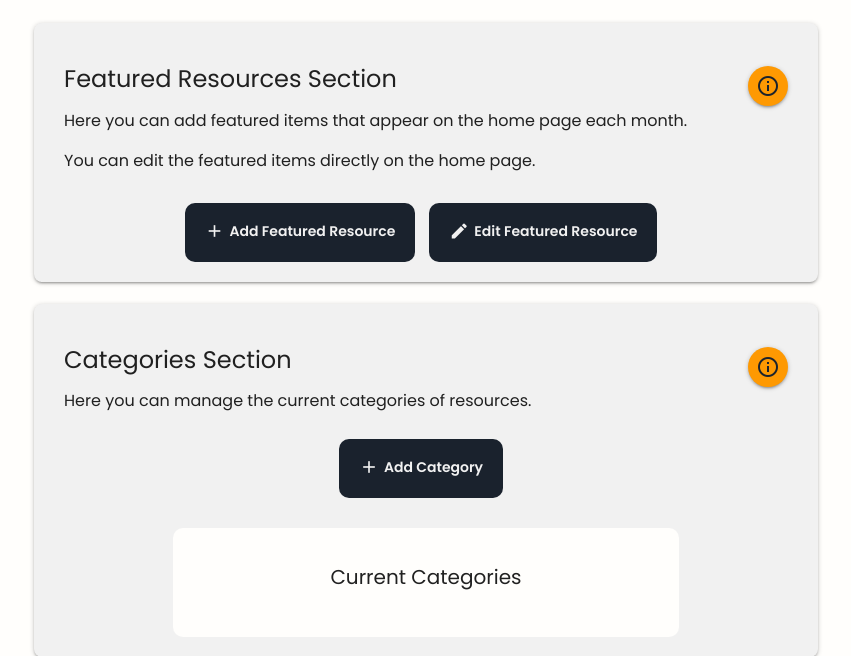
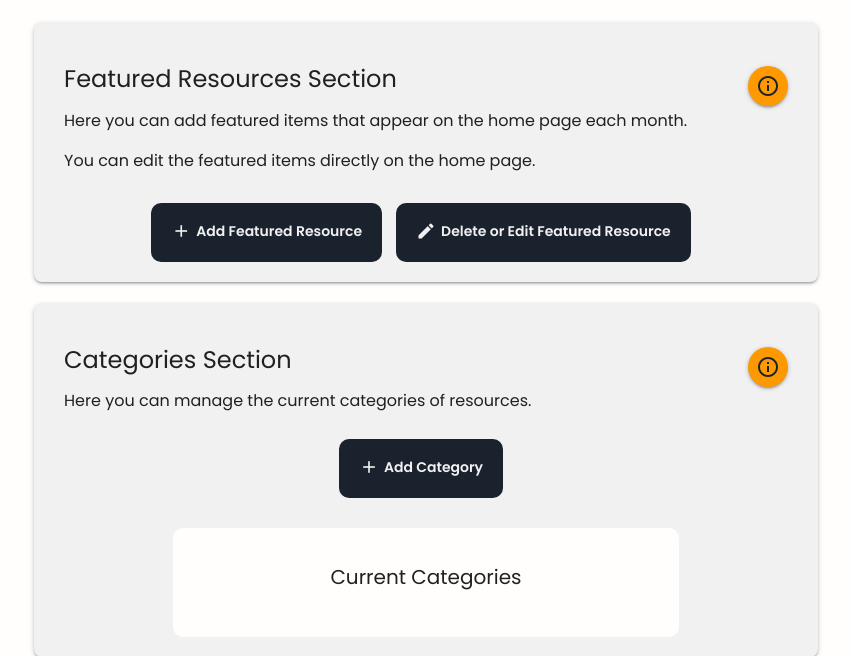
Before and after one commit to Code-Institute-Submissions/the-growth-club, a Flask app: page /admin_dashboard in a window 1280 px wide. Shown: the part 313-969 px from the top of the page, without its empty margins (214-1065 px from the left). Run offline with Flask 2, Linux system fonts and the light colour scheme; data that the repository does not hold is empty; some libraries are stand-ins or nearby versions.

Commit message:
Add delete featured resources functionality

```diff
--- a/app.py
+++ b/app.py
@@ -394,6 +394,17 @@ def edit_featured_resource(featured_resource_id):
                            categories=categories, topics=topics)
 
 
+# --- DELETE A FEATURED RESOURCE FUNCTIONALITY --- #
+@app.route("/delete_featured_resource/<featured_resource_id>")
+def delete_featured_resource(featured_resource_id):
+    """Delete Featured Resource. Find the resource by id and remove it from the
+    database. The present a message to confirm that it has been deleted."""
+    mongo.db.featured_resources.remove({"_id": ObjectId(featured_resource_id)})
+    flash("The Featured Resource was successfully deleted")
+    # return to the resources page
+    return redirect(url_for("get_featured_resources"))
+
+
 # --- ADD A CATEGORY FUNCTIONALITY --- #
 @app.route("/add_category", methods=["GET", "POST"])
 def add_category():
--- a/templates/admin_dashboard.html
+++ b/templates/admin_dashboard.html
@@ -31,8 +31,8 @@
                     <div class="center-align featured-btn">
                         <!-- Add resource Button-->
                         <a href="{{ url_for('add_featured_resource') }}" class="waves-effect waves-light general-button"><i class="material-icons left btn-icon">add</i>Add Featured Resource</a>
-                        <!-- Edit resource Button-->
-                        <a href="{{ url_for('get_featured_resources') }}" class="waves-effect waves-light general-button"><i class="material-icons left btn-icon">edit</i>Edit Featured Resource</a>
+                        <!-- Delete or Edit resource Button-->
+                        <a href="{{ url_for('get_featured_resources') }}" class="waves-effect waves-light general-button"><i class="material-icons left btn-icon">edit</i>Delete or Edit Featured Resource</a>
                     </div>
                 </div>
             </div>
```
Also changed, not shown: templates/index.html (+19 -0 lines).
